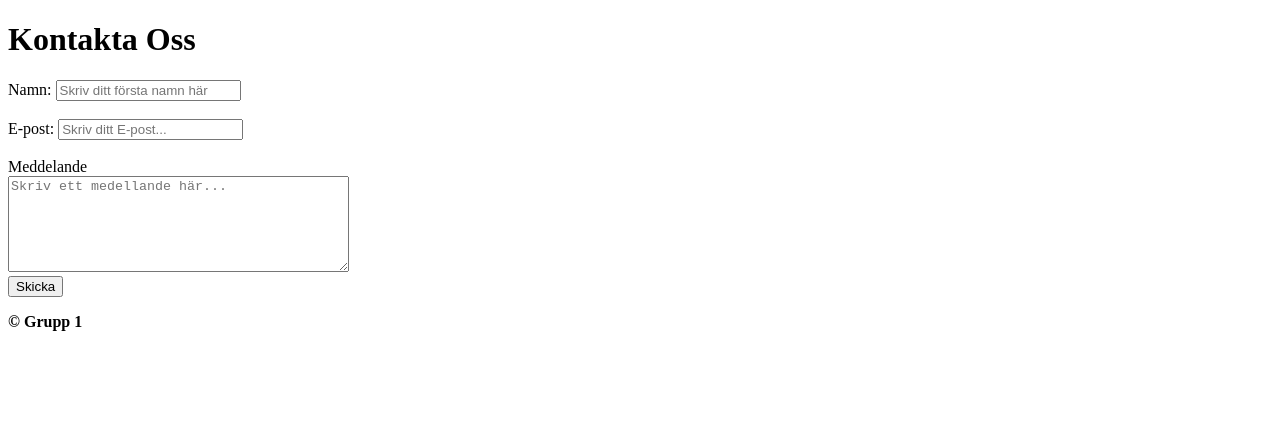
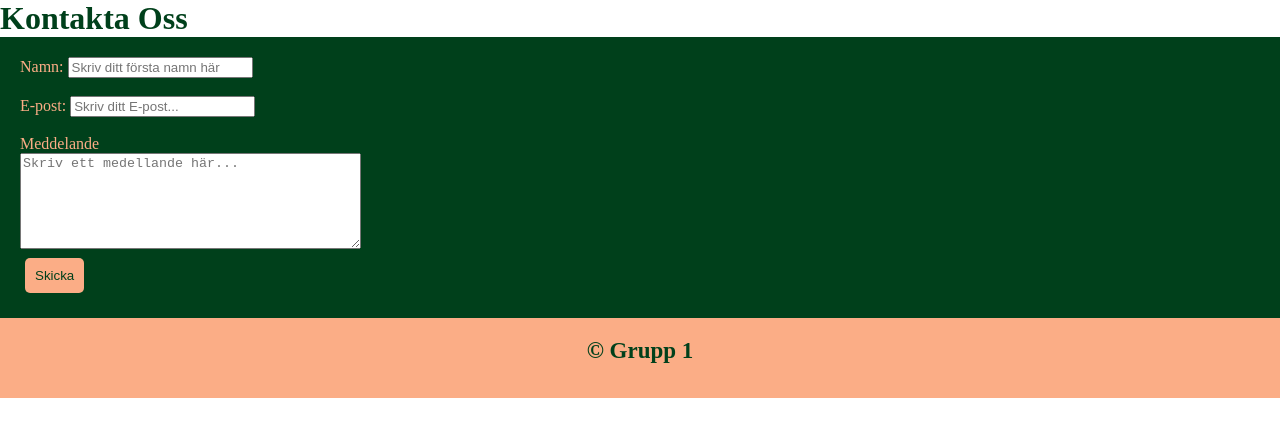
Before and after one commit to ernestocarocca/git-group-project, a plain HTML site: page contact.html in a window 1280 px wide. Drawn offline with Linux system fonts and the light colour scheme.

Commit message:
made a button styling + some other stuff

```diff
--- a/contact.html
+++ b/contact.html
@@ -3,21 +3,20 @@
 <head>
     <meta charset="UTF-8">
     <meta name="viewport" content="width=device-width, initial-scale=1.0">
-    <link rel="stylesheet" href="./css//style.css">
+    <link rel="stylesheet" href="css/style.css">
     <title>Kontakt</title>
 </head>
 
 <body>
 
-
-    <h1>Kontakta Oss</h1>
+    <h1 class="contact">Kontakta Oss</h1>
 
     <form>
         <label for="name">Namn:  <input type="text" name="name" id="name" placeholder="Skriv ditt första namn här"></label><br><br>
         <label>E-post:  <input type="email" name="email" id="email" placeholder="Skriv ditt E-post..."></label><br><br>
         <label for="text">Meddelande</label><br>
         <textarea name="text" id="text" placeholder="Skriv ett medellande här..." rows="6" cols="40"></textarea> <br>
-        <input type="button" value="Skicka">
+        <input type="button" value="Skicka" class="contactBt">
     </form>
 
     <footer>
--- a/css/style.css
+++ b/css/style.css
@@ -80,8 +80,21 @@ footer p{
 
 
 /* Kontakt sida */
+.contact {
+    color: var(--primary);
+}
+
 form{
+    background-color: var(--primary);
+    color: var(--accent-color);
+    padding: 20px;
+}
+
+.contactBt{
+    border-style: none;
+    border-radius: 5px;
     background-color: var(--accent-color);
     color: var(--primary);
-    padding: 20px;
+    padding: 10px;
+    margin: 5px;
 }
```
